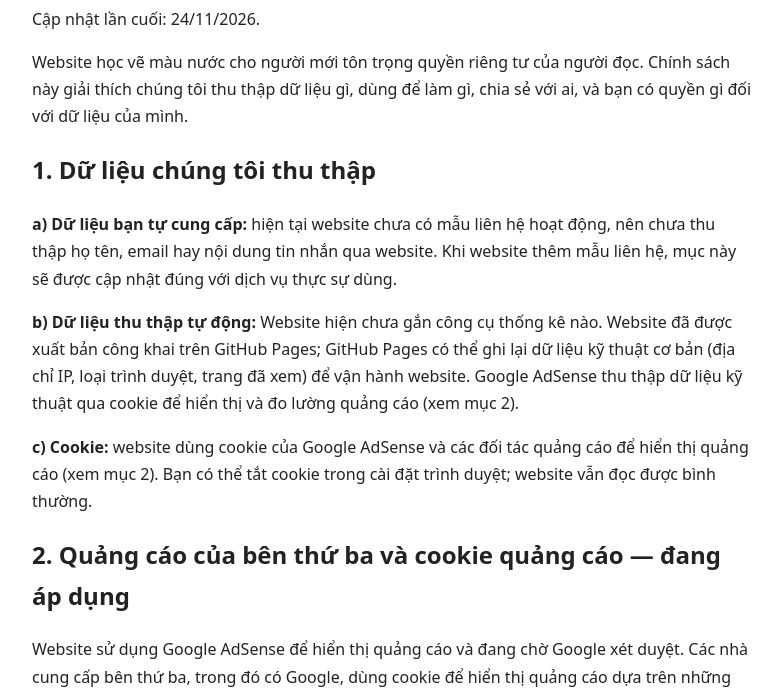
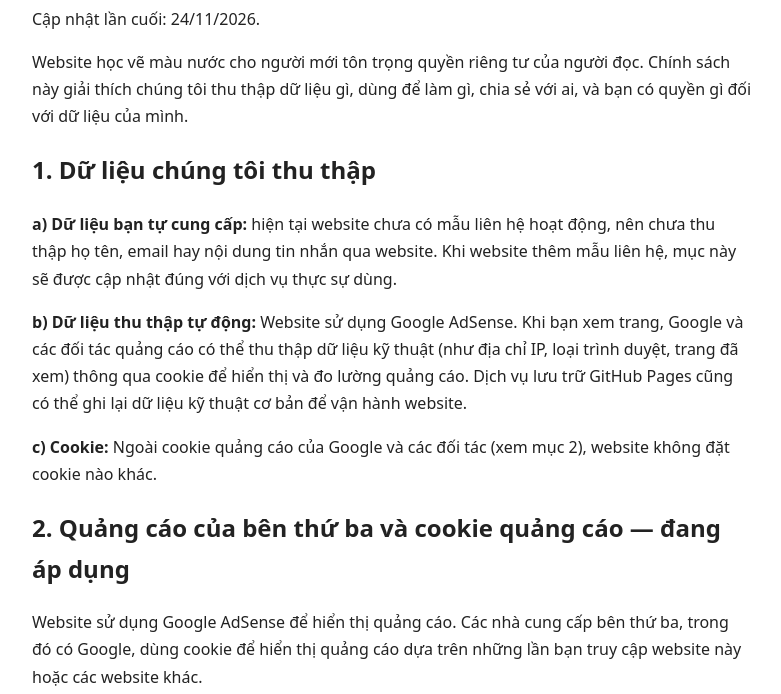
Before and after one commit to nguyentrungduc01092000-tech/ve-mau-nuoc, a plain HTML site: page chinh-sach-bao-mat/index.html in a window 1280 px wide. Shown: the part 222-916 px from the top of the page, without its empty margins (248-1029 px from the left). Drawn offline with Linux system fonts and the light colour scheme.

Commit message:
Chinh sach bao mat v3: khop dung ban Ruler duyet (muc 1b, 1c, 2)

```diff
--- a/chinh-sach-bao-mat/index.html
+++ b/chinh-sach-bao-mat/index.html
@@ -15,10 +15,10 @@
 <p>Website học vẽ màu nước cho người mới tôn trọng quyền riêng tư của người đọc. Chính sách này giải thích chúng tôi thu thập dữ liệu gì, dùng để làm gì, chia sẻ với ai, và bạn có quyền gì đối với dữ liệu của mình.</p>
 <h2>1. Dữ liệu chúng tôi thu thập</h2>
 <p><strong>a) Dữ liệu bạn tự cung cấp:</strong> hiện tại website chưa có mẫu liên hệ hoạt động, nên chưa thu thập họ tên, email hay nội dung tin nhắn qua website. Khi website thêm mẫu liên hệ, mục này sẽ được cập nhật đúng với dịch vụ thực sự dùng.</p>
-<p><strong>b) Dữ liệu thu thập tự động:</strong> Website hiện chưa gắn công cụ thống kê nào. Website đã được xuất bản công khai trên GitHub Pages; GitHub Pages có thể ghi lại dữ liệu kỹ thuật cơ bản (địa chỉ IP, loại trình duyệt, trang đã xem) để vận hành website. Google AdSense thu thập dữ liệu kỹ thuật qua cookie để hiển thị và đo lường quảng cáo (xem mục 2).</p>
-<p><strong>c) Cookie:</strong> website dùng cookie của Google AdSense và các đối tác quảng cáo để hiển thị quảng cáo (xem mục 2). Bạn có thể tắt cookie trong cài đặt trình duyệt; website vẫn đọc được bình thường.</p>
+<p><strong>b) Dữ liệu thu thập tự động:</strong> Website sử dụng Google AdSense. Khi bạn xem trang, Google và các đối tác quảng cáo có thể thu thập dữ liệu kỹ thuật (như địa chỉ IP, loại trình duyệt, trang đã xem) thông qua cookie để hiển thị và đo lường quảng cáo. Dịch vụ lưu trữ GitHub Pages cũng có thể ghi lại dữ liệu kỹ thuật cơ bản để vận hành website.</p>
+<p><strong>c) Cookie:</strong> Ngoài cookie quảng cáo của Google và các đối tác (xem mục 2), website không đặt cookie nào khác.</p>
 <h2>2. Quảng cáo của bên thứ ba và cookie quảng cáo — đang áp dụng</h2>
-<p>Website sử dụng Google AdSense để hiển thị quảng cáo và đang chờ Google xét duyệt. Các nhà cung cấp bên thứ ba, trong đó có Google, dùng cookie để hiển thị quảng cáo dựa trên những lần bạn truy cập website này hoặc các website khác. Khi phân phát hoặc đo lường quảng cáo, Google và các đối tác quảng cáo có thể đặt hoặc đọc cookie trên trình duyệt, hoặc dùng tín hiệu web và địa chỉ IP để thu thập thông tin.</p>
+<p>Website sử dụng Google AdSense để hiển thị quảng cáo. Các nhà cung cấp bên thứ ba, trong đó có Google, dùng cookie để hiển thị quảng cáo dựa trên những lần bạn truy cập website này hoặc các website khác.</p>
 <p>Bạn có thể tắt quảng cáo cá nhân hóa của Google tại trang Cài đặt quảng cáo (<a href="https://adssettings.google.com">https://adssettings.google.com</a>), hoặc tắt cookie quảng cáo của nhiều nhà cung cấp cùng lúc tại <a href="https://www.aboutads.info/choices">www.aboutads.info/choices</a>. Cách Google sử dụng dữ liệu từ các website dùng dịch vụ của Google: <a href="https://policies.google.com/technologies/partner-sites">https://policies.google.com/technologies/partner-sites</a>.</p><p>Việc hiển thị quảng cáo không có nghĩa là chúng tôi bán dữ liệu cá nhân của bạn cho bên quảng cáo.</p>
 <h2>3. Chúng tôi chia sẻ dữ liệu với ai</h2>
 <p>Chúng tôi không bán, không cho thuê và không trao đổi dữ liệu cá nhân của người đọc với bất kỳ bên nào vì mục đích thương mại.</p>
```
